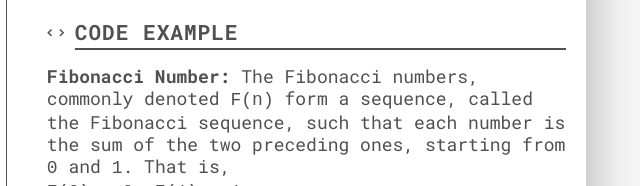
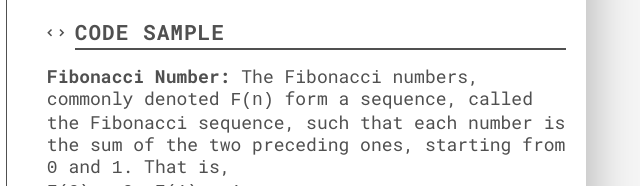
Before and after one commit to Otabek996/rsschool-cv, a plain HTML site: page index.html in a window 1280 px wide. Shown: the part 1029-1215 px from the top of the page, 566-1206 px from the left. Drawn offline with nearby package versions, Linux system fonts and the light colour scheme.

Commit message:
refactor: change code example title to code sample

```diff
--- a/index.html
+++ b/index.html
@@ -154,7 +154,7 @@
           <section class="code-example">
             <div class="sub-header">
               <i class="ri-code-view"></i>
-              <h3>Code example</h3>
+              <h3>Code Sample</h3>
             </div>
             <p>
               <strong>Fibonacci Number:</strong> The Fibonacci numbers, commonly
```
